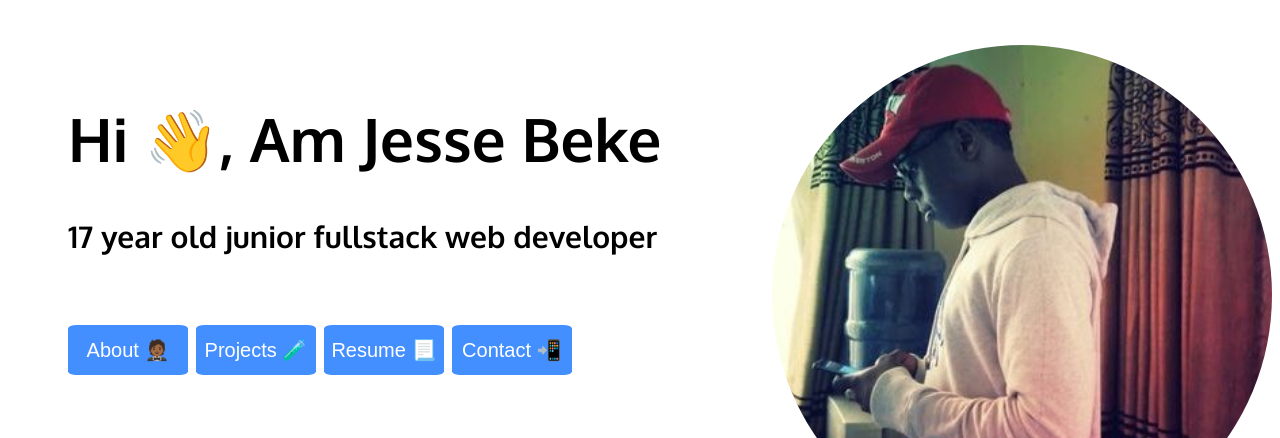
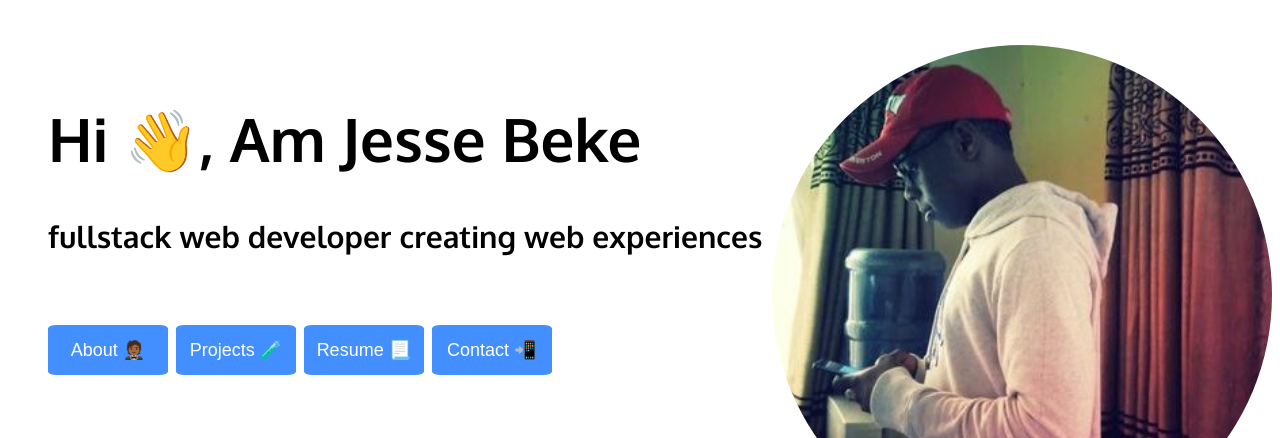
Before and after one commit to codejesse/Portfoliov1, a plain HTML site: page index.html in a window 1280 px wide. Shown: the top 438 px of the page. Drawn offline with nearby package versions, Linux system fonts and the light colour scheme.

Commit message:
portfolio update'

```diff
--- a/index.html
+++ b/index.html
@@ -2,6 +2,7 @@
 <html lang="en">
     <head>
         <title>Jesse</title>
+        <meta name="viewport" content="width=device-width, initial-scale=1">
         <link rel="icon" href="" type="image/icon type">
         <link rel="stylesheet" href="styles.css">
         <link rel="preconnect" href="https://fonts.gstatic.com">
@@ -10,7 +11,7 @@
         <body>
             <div class="header">
                 <h1 class="animate__animated animate__bounce">Hi 👋, Am Jesse Beke</h1>
-                <h4 class="animate__animated animate__jello">17 year old junior fullstack web developer</h4>
+                <h4 class="animate__animated animate__jello">fullstack web developer creating web experiences</h4>
                 <a href="about.html"><button>About 🤵🏾</button></a> <a href="projects.html"><button>Projects 🧪</button></a> <a href="resume.html"><button>Resume 📃</button></a> <a href="contact.html"><button>Contact 📲</button></a>
                 <img class="animate__animated animate__rotateIn" src="Jesse Beke.png" width="500px" height="500px">
             </div>
--- a/styles.css
+++ b/styles.css
@@ -2,7 +2,7 @@
     background: linear-gradient(to right, cadetblue, blue);
 } */
 .header {
-    margin-left: 60px;
+    margin-left: 40px;
     margin-top: 100px;
     font-size: 30px;
     font-family: 'Oxygen', sans-serif;
@@ -10,7 +10,7 @@
 
 .header button {
     color: white;
-    font-size: 20px;
+    font-size: 18px;
     background-color: rgb(68, 143, 255);
     height: 50px;
     width: 120px;
@@ -36,6 +36,7 @@ button:hover {
 @media screen and (max-width: 600px) {
     .header h1 {
         display: block;
+        font-size: 40px;
     }
 
     .header img {
```
Also changed, not shown: about.html (+1 -0 lines), contact.html (+1 -0 lines), projects.html (+1 -0 lines), resume.html (+4 -0 lines).
